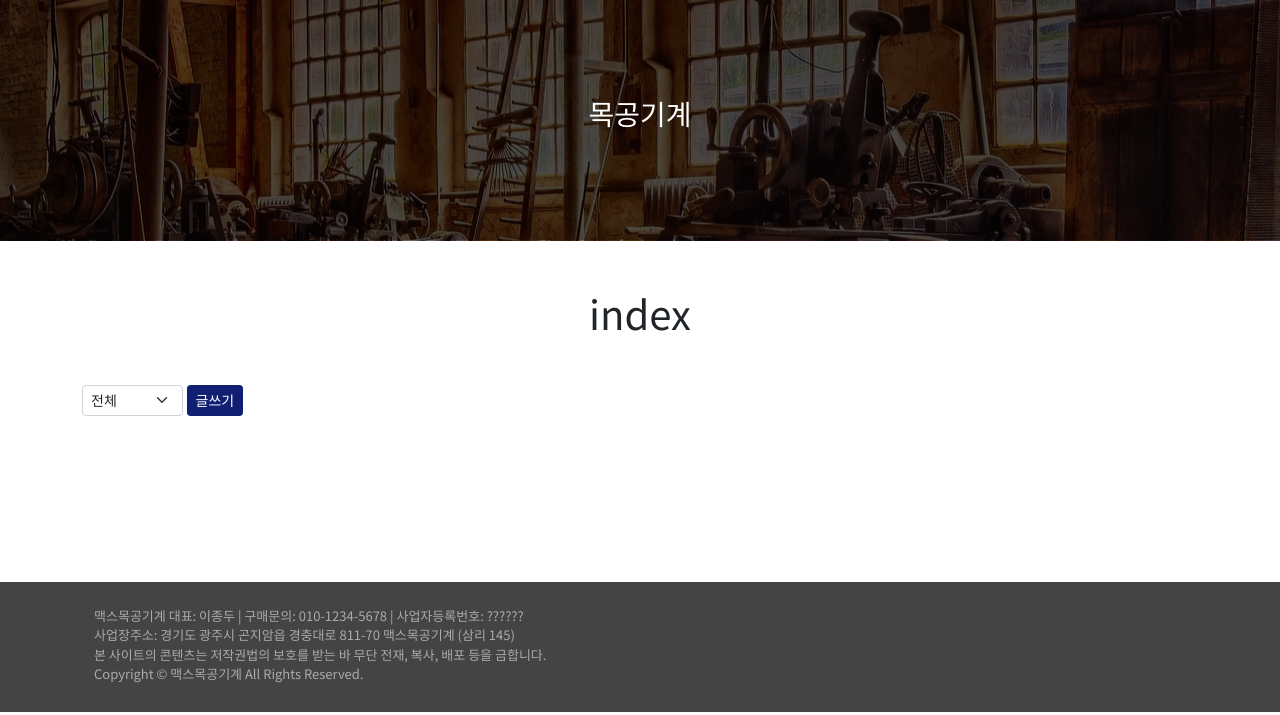
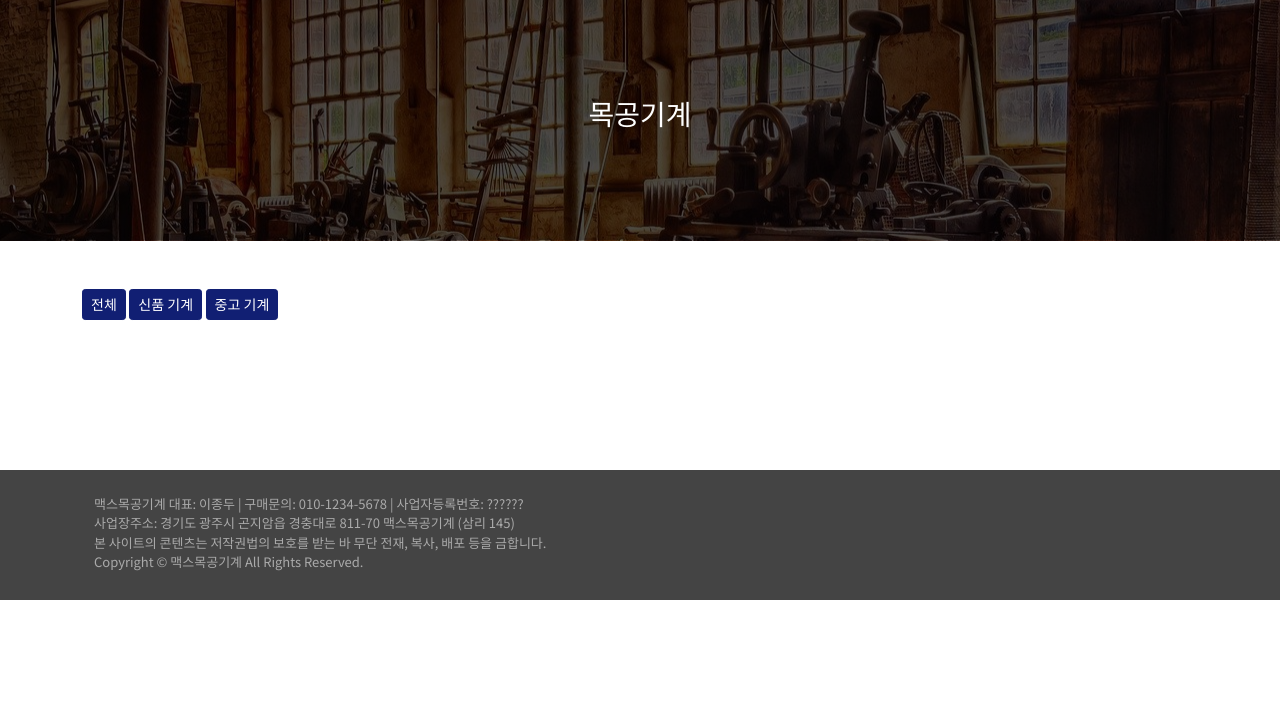
Before and after one commit to YS-study/max_django, a Django app: page /machines/ in a window 1280 px wide. Shown: the part 85-800 px from the top of the page. Run offline with Django 3.2, Linux system fonts and the light colour scheme; data that the repository does not hold is empty; some libraries are stand-ins or nearby versions; some web fonts are replaced.

Commit message:
add machines filter

```diff
--- a/machines/templates/machines/index.html
+++ b/machines/templates/machines/index.html
@@ -1,23 +1,17 @@
 {% extends 'base.html' %}
 
 {% block content %}
-<h1 class="text-center mb-5">index</h1>
-
-<div class="d-inline-flex">
-  <select id="machine-category" class="form-select form-select-sm" onChange="sortCategory(this);">
-    <option selected value="all">전체</option>
-    <option value="중고 기계">중고 기계</option>
-    <option value="신품 기계">신품 기계</option>
-  </select>
-
-  {% comment %} <button class="btn btn-sm btn-navy" onClick="sortCategory(this);">검색</button> {% endcomment %}
-  {% comment %} <a href="{% url 'machines:index' %}" class="text-decoration-none me-4">전체</a>
-  <a href="" class="text-decoration-none me-4">중고 기계</a>
-  <a href="" class="text-decoration-none me-4">신품 기계</a> {% endcomment %}
+  <div class="d-flex justify-content-between">
+    <div>
+      <button class="btn btn-sm btn-navy"><a href="{% url 'machines:index' %}" class="text-decoration-none" >전체</a></button>
+      <button class="btn btn-sm btn-navy"><a href="{% url 'machines:filter' '신품 기계' %}" class="text-decoration-none">신품 기계</a></button>
+      <button class="btn btn-sm btn-navy"><a href="{% url 'machines:filter' '중고 기계' %}" class="text-decoration-none">중고 기계</a></button>
     </div>
-
-<div class="d-inline-flex ms-auto mb-3"> <!-- admin에게만 보이게 하기 -->
-  <a href="{% url 'machines:create' %}" class="btn btn-sm btn-navy">글쓰기</a>
+    {% if request.user.is_authenticated %}
+      <div>
+        <button class="btn btn-sm btn-navy"><a href="{% url 'machines:create' %}" class="text-decoration-none">글쓰기</a></button>
+      </div>
+    {% endif %}
   </div>
 
   <div class="row">
@@ -37,45 +31,4 @@
     {% endfor %}
   </div>
 
-<div id="result">
-  {% comment %} {% for machine in machines %}
-  <div class="col-6 col-lg-4 col-xxl-3">
-    <div class="d-flex flex-column py-3 gy-4">
-      <div class="d-flex justify-content-center bg-light machine-thumb">
-        <a href="{% url 'machines:detail' machine.pk %}">
-          <img src="{{ machine.photo.url }}" alt="img" class="rounded" height="200">
-        </a>
-      </div>
-      <a href="{% url 'machines:detail' machine.pk %}" class="text-decoration-none bg-light">
-        <p class="text-center mt-3">{{ machine.title }}</p>
-      </a>
-    </div>
-  </div>
-  {% endfor %} {% endcomment %}
-</div>
-
-<script type="text/javascript">
-	function sortCategory(e) {
-		const values = [...e.options]
-      .filter(option => option.selected)
-      .map(option => option.value);
-
-    document.getElementById('result').innerText = values;
-	}
-
-  {% comment %} function sortCategory(e) {
-    $('#machine-category').on('change', function(){
-      const selected = [...e.options]
-      .filter(option => option.selected)
-      .map(option => option.value);
-      if(selected != "all"){
-        e.filter(machine => machine.category).show();
-        e.not(machine => machine.category).hide();
-      } else {
-        e.show();
-      }
-
-    })
-  } {% endcomment %}
-</script>
 {% endblock content %}
--- a/machines/urls.py
+++ b/machines/urls.py
@@ -4,9 +4,9 @@ from . import views
 app_name = 'machines'
 urlpatterns = [
     path('', views.index, name='index'),
+    path('<str:category>/', views.filter, name='filter'),
     path('create/', views.create, name='create'),
     path('<int:pk>/', views.detail, name='detail'),
     path('<int:pk>/delete/', views.delete, name='delete'),
     path('<int:pk>/update/', views.update, name='update'),
-
 ]
--- a/machines/views.py
+++ b/machines/views.py
@@ -10,6 +10,17 @@ def index(request):
     context = {
         'machines': machines,
         'menu': '목공기계',
+    }
+    return render(request, 'machines/index.html', context)
+
+def filter(request, category='all'):
+    if category == 'all':
+        machines = Machine.objects.order_by('-pk')
+    else:
+        machines = Machine.objects.filter(category=category).order_by('-pk')
+    context = {
+        'machines': machines,
+        'menu': '목공기계({})'.format(category[:2]),
     }
     return render(request, 'machines/index.html', context)
 
```
Lines whose indentation alone changed are shown as unchanged.
